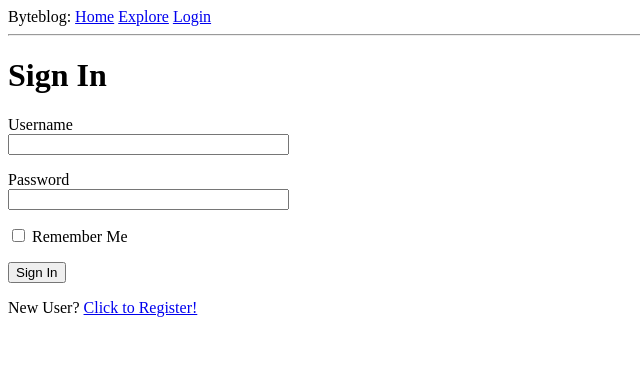
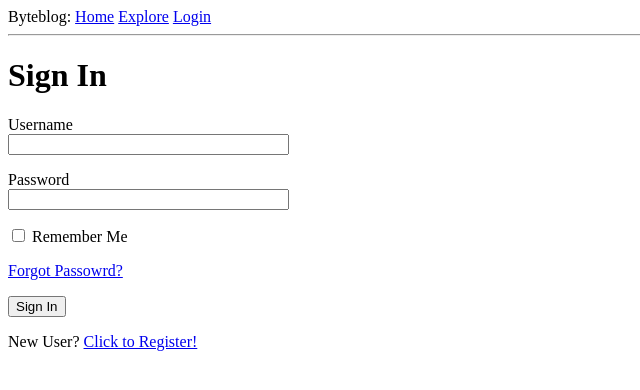
Before and after one commit to 2KAbhishek/Byteblog, a Flask app: page /login in a window 1280 px wide. Shown: the top 390 px of the page, without its empty margins (0-640 px from the left). Run offline with Flask 2, Linux system fonts and the light colour scheme.

Commit message:
Add password reset link.

```diff
--- a/app/templates/login.html
+++ b/app/templates/login.html
@@ -19,6 +19,7 @@
             {% endfor %}
         </p>
         <p>{{ form.remember_me() }} {{ form.remember_me.label }}</p>
+        <p><a href="{{ url_for('reset_password_request') }}">Forgot Passowrd?</a></p>
         <p>{{ form.submit() }}</p>
     </form>
     <p>New User? <a href="{{ url_for('register') }}">Click to Register!</a></p>
```
